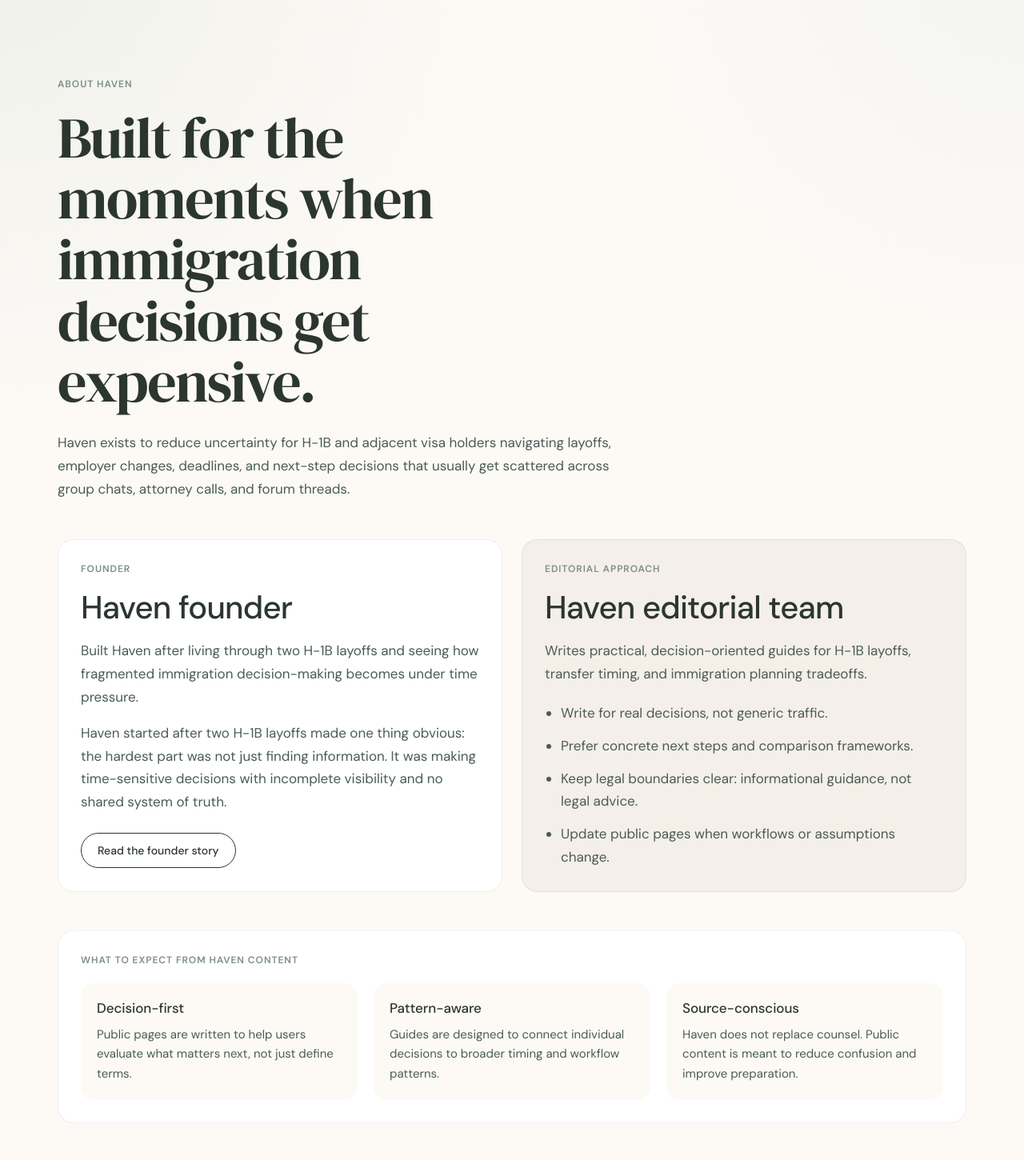
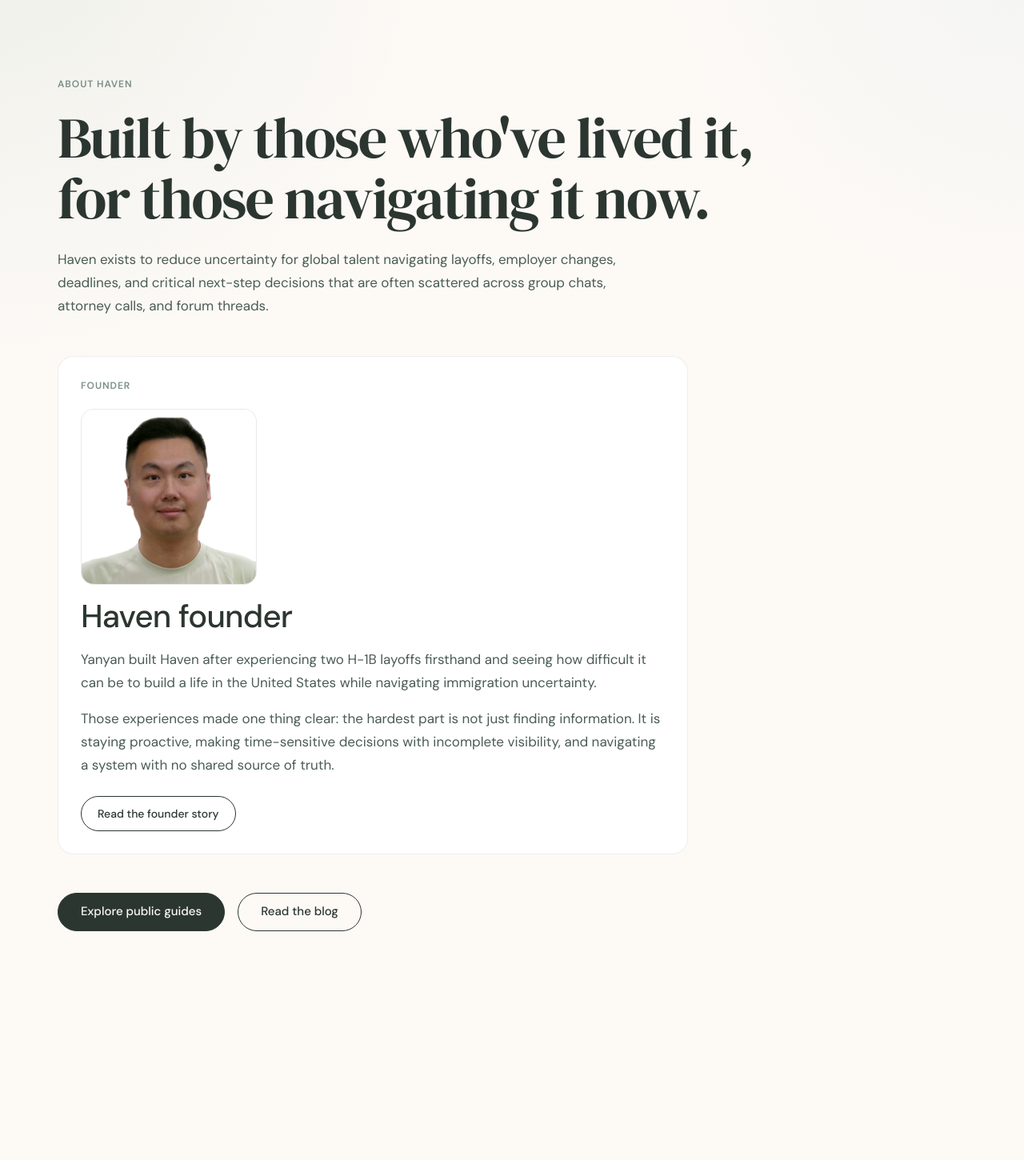
Before and after one commit to lishangyanyan1992/Haven, a Next.js app: page /about in a window 1280 px wide. Shown: the part 80-1530 px from the top of the page at 80% size. After the commit the page ends 1356 px from the top, so only its background shows below. Built offline with nearby package versions, Linux system fonts and the light colour scheme; no server answers.

Commit message:
Update about page founder content

```diff
--- a/src/app/about/page.tsx
+++ b/src/app/about/page.tsx
@@ -1,4 +1,5 @@
 import type { Metadata } from "next";
+import Image from "next/image";
 import Link from "next/link";
 
 import { PublicNavbar } from "@/components/app/public-navbar";
@@ -25,7 +26,6 @@
 
 export default function AboutPage() {
   const founder = getAuthorProfile("Haven founder");
-  const editorial = getAuthorProfile("Haven editorial team");
   const breadcrumbData = buildBreadcrumbStructuredData([
     { name: "Home", path: "/" },
     { name: "About", path: "/about" }
@@ -42,21 +42,39 @@
       <main className="content-container-visual py-16 lg:py-24 xl:py-28">
         <section className="max-w-[72ch]">
           <p className="text-label">About Haven</p>
-          <h1 className="text-display mt-5 max-w-[14ch]">Built for the moments when immigration decisions get expensive.</h1>
+          <h1 className="text-display mt-5 max-w-fit">
+            <span className="block whitespace-nowrap">Built by those who&apos;ve lived it,</span>
+            <span className="block whitespace-nowrap">for those navigating it now.</span>
+          </h1>
           <p className="text-body mt-6 max-w-[62ch]">
-            Haven exists to reduce uncertainty for H-1B and adjacent visa holders navigating layoffs, employer changes,
-            deadlines, and next-step decisions that usually get scattered across group chats, attorney calls, and forum threads.
+            Haven exists to reduce uncertainty for global talent navigating layoffs, employer changes, deadlines, and
+            critical next-step decisions that are often scattered across group chats, attorney calls, and forum
+            threads.
           </p>
         </section>
 
-        <section className="mt-12 grid gap-6 lg:grid-cols-2">
+        <section className="mt-12 max-w-[72ch]">
           <article id="founder" className="rounded-[var(--radius-2xl)] border border-[var(--color-border)] bg-[var(--haven-white)] p-7">
             <p className="text-label">Founder</p>
+            <div className="relative mt-5 aspect-square max-w-[220px] overflow-hidden rounded-[var(--radius-xl)] border border-[var(--color-border)] bg-[var(--haven-cream)]">
+              <Image
+                src="/about/yanyan-passport.jpg"
+                alt="Portrait of Yanyan, founder of Haven"
+                width={600}
+                height={600}
+                className="h-full w-full object-cover"
+                sizes="220px"
+              />
+            </div>
             <h2 className="text-h1 mt-4">{founder.name}</h2>
-            <p className="text-body mt-4">{founder.description}</p>
             <p className="text-body mt-4">
-              Haven started after two H-1B layoffs made one thing obvious: the hardest part was not just finding
-              information. It was making time-sensitive decisions with incomplete visibility and no shared system of truth.
+              Yanyan built Haven after experiencing two H-1B layoffs firsthand and seeing how difficult it can be to
+              build a life in the United States while navigating immigration uncertainty.
+            </p>
+            <p className="text-body mt-4">
+              Those experiences made one thing clear: the hardest part is not just finding information. It is staying
+              proactive, making time-sensitive decisions with incomplete visibility, and navigating a system with no
+              shared source of truth.
             </p>
             <div className="mt-6">
               <Link className={buttonVariants({ variant: "outline" })} href="/blog/why-i-started-haven">
@@ -64,34 +82,6 @@
               </Link>
             </div>
           </article>
-
-          <article id="editorial" className="rounded-[var(--radius-2xl)] border border-[var(--color-border)] bg-[var(--haven-sand)] p-7">
-            <p className="text-label">Editorial approach</p>
-            <h2 className="text-h1 mt-4">{editorial.name}</h2>
-            <p className="text-body mt-4">{editorial.description}</p>
-            <ul className="mt-5 space-y-3 pl-5">
-              <li className="text-body list-disc">Write for real decisions, not generic traffic.</li>
-              <li className="text-body list-disc">Prefer concrete next steps and comparison frameworks.</li>
-              <li className="text-body list-disc">Keep legal boundaries clear: informational guidance, not legal advice.</li>
-              <li className="text-body list-disc">Update public pages when workflows or assumptions change.</li>
-            </ul>
-          </article>
-        </section>
-
-        <section className="mt-12 rounded-[var(--radius-2xl)] border border-[var(--color-border)] bg-[var(--haven-white)] p-7">
-          <p className="text-label">What to expect from Haven content</p>
-          <div className="mt-5 grid gap-5 lg:grid-cols-3">
-            {[
-              ["Decision-first", "Public pages are written to help users evaluate what matters next, not just define terms."],
-              ["Pattern-aware", "Guides are designed to connect individual decisions to broader timing and workflow patterns."],
-              ["Source-conscious", "Haven does not replace counsel. Public content is meant to reduce confusion and improve preparation."]
-            ].map(([title, body]) => (
-              <div key={title} className="rounded-[var(--radius-xl)] bg-[var(--haven-cream)] p-5">
-                <h3 className="text-h3">{title}</h3>
-                <p className="text-body-sm mt-2">{body}</p>
-              </div>
-            ))}
-          </div>
         </section>
 
         <section className="mt-12 flex flex-col gap-4 sm:flex-row">
```
Also changed, not shown: public/about/yanyan-passport.jpg (added). Lines whose indentation alone changed are shown as unchanged.
